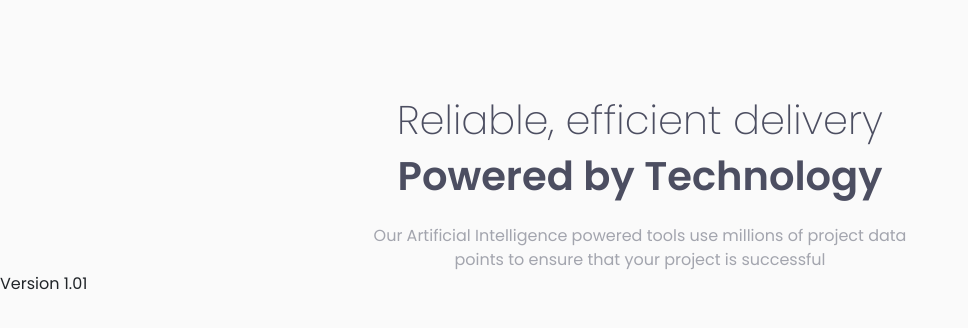
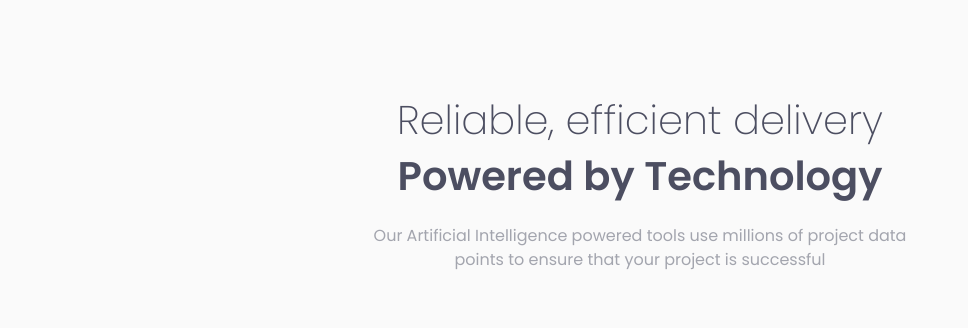
Before and after one commit to luckthree/fourcardsproject, a plain HTML site: page index.html in a window 1280 px wide. Shown: the whole page, without its empty margins (0-968 px from the left). Drawn offline with nearby package versions, Linux system fonts and the light colour scheme.

Commit message:
Removed version number from index.html

```diff
--- a/index.html
+++ b/index.html
@@ -40,7 +40,6 @@
       Coded by <a href="#">Luckthree</a>.
     </p>
   </footer> -->
-<p>Version 1.01</p>
 <script src="https://code.jquery.com/jquery-3.3.1.slim.min.js" integrity="sha384-q8i/X+965DzO0rT7abK41JStQIAqVgRVzpbzo5smXKp4YfRvH+8abtTE1Pi6jizo" crossorigin="anonymous"></script>
 <script src="https://cdnjs.cloudflare.com/ajax/libs/popper.js/1.14.7/umd/popper.min.js" integrity="sha384-UO2eT0CpHqdSJQ6hJty5KVphtPhzWj9WO1clHTMGa3JDZwrnQq4sF86dIHNDz0W1" crossorigin="anonymous"></script>
 <script src="https://stackpath.bootstrapcdn.com/bootstrap/4.3.1/js/bootstrap.min.js" integrity="sha384-JjSmVgyd0p3pXB1rRibZUAYoIIy6OrQ6VrjIEaFf/nJGzIxFDsf4x0xIM+B07jRM" crossorigin="anonymous"></script>
```
Also changed, not shown: readme.txt (added).
